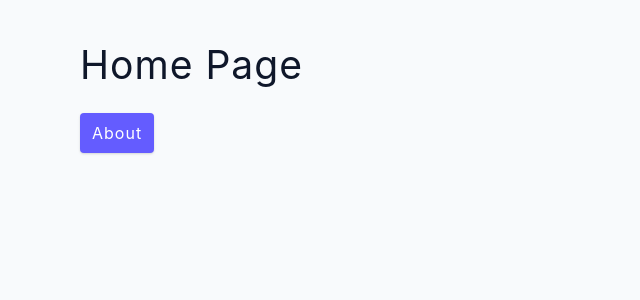
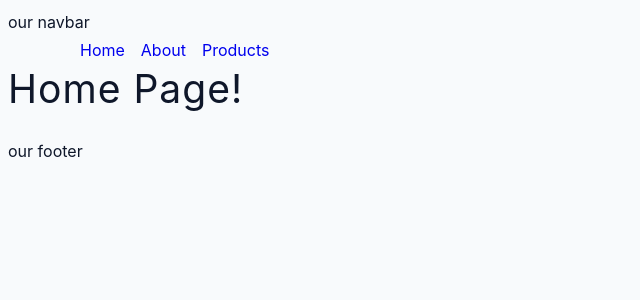
Before and after one commit to 1motiur4/react-router, a React (Create React App) app: page / in a window 1280 px wide. Shown: the top 300 px of the page, without its empty margins (0-640 px from the left). Built offline with nearby package versions, Linux system fonts and the light colour scheme.

Commit message:
Index pages complete

```diff
--- a/package.json
+++ b/package.json
@@ -8,7 +8,7 @@
     "@testing-library/user-event": "^13.5.0",
     "react": "^17.0.2",
     "react-dom": "^17.0.2",
-    "react-router-dom": "^6.2.2",
+    "react-router-dom": "^6.8.0",
     "react-scripts": "^5.0.1",
     "web-vitals": "^2.1.4"
   },
--- a/src/App.js
+++ b/src/App.js
@@ -3,24 +3,26 @@
 import About from "./pages/About";
 import Products from "./pages/Products";
 import Error from "./pages/Error";
+import SharedLayout from "./pages/SharedLayout";
 
 function App() {
   return (
     <BrowserRouter>
-      {/* <nav>our navbar</nav> */}
+      <nav>our navbar</nav>
       <Routes>
-        <Route path="/" element={<Home />}>
+        <Route path="/" element={<SharedLayout />}>
+          <Route index element={<Home />}></Route>
           <Route path="about" element={<About />} />
           <Route path="products" element={<Products />} />
           <Route path="*" element={<Error />} />
         </Route>
-        <Route path="/dashboard" element={<div>dashboard</div>}>
+        <Route path="/dashboard">
+          {/* <Route index element={<div>dashboard</div>} /> */}
           <Route path="stats" element={<div>stats!!</div>} />
-          <Route path="nope" element={<div>nope!!</div>} />
         </Route>
 
       </Routes>
-      {/* <footer>our footer</footer> */}
+      <footer>our footer</footer>
     </BrowserRouter >
   )
 }
--- /dev/null
+++ b/src/components/Navbar.js
@@ -0,0 +1,14 @@
+import React from 'react'
+import { Link } from 'react-router-dom'
+
+const Navbar = () => {
+  return (
+    <div className='navbar'>
+        <Link to="/">Home</Link>
+        <Link to="/about">About</Link>
+        <Link to="/products">Products</Link>
+    </div>
+  )
+}
+
+export default Navbar
--- a/src/pages/Home.js
+++ b/src/pages/Home.js
@@ -1,11 +1,8 @@
-import { Link } from "react-router-dom";
-
 const Home = () => {
   return (
-    <section className='section'>
-      <h2>Home Page</h2>
-      <Link to="/about" className="btn">About</Link>
-    </section>
+    <>
+      <h2>Home Page!</h2>
+    </>
   );
 };
 export default Home;
--- /dev/null
+++ b/src/pages/SharedLayout.js
@@ -0,0 +1,12 @@
+import { Link, Outlet } from "react-router-dom";
+import Navbar from "../components/Navbar";
+
+const Home = () => {
+    return (
+        <>
+            <Navbar />
+            <Outlet />
+        </>
+    );
+};
+export default Home;
```
Also changed, not shown: 1 other file (tests, documents, lock files or other folders).
